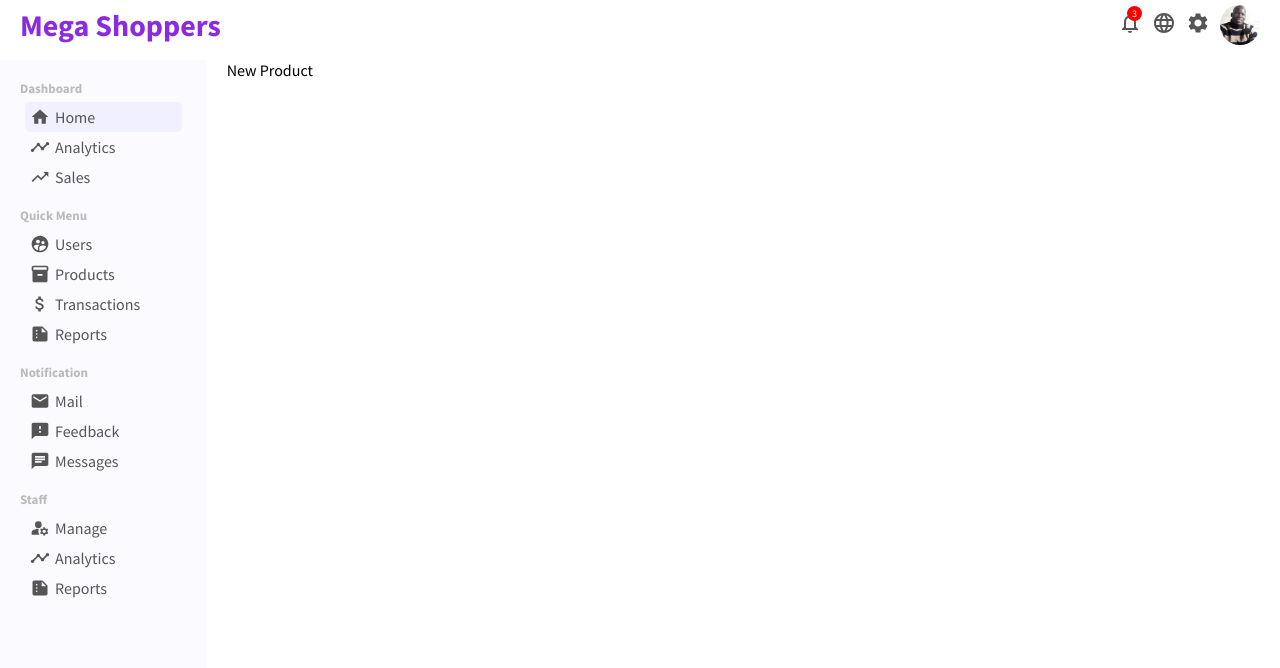
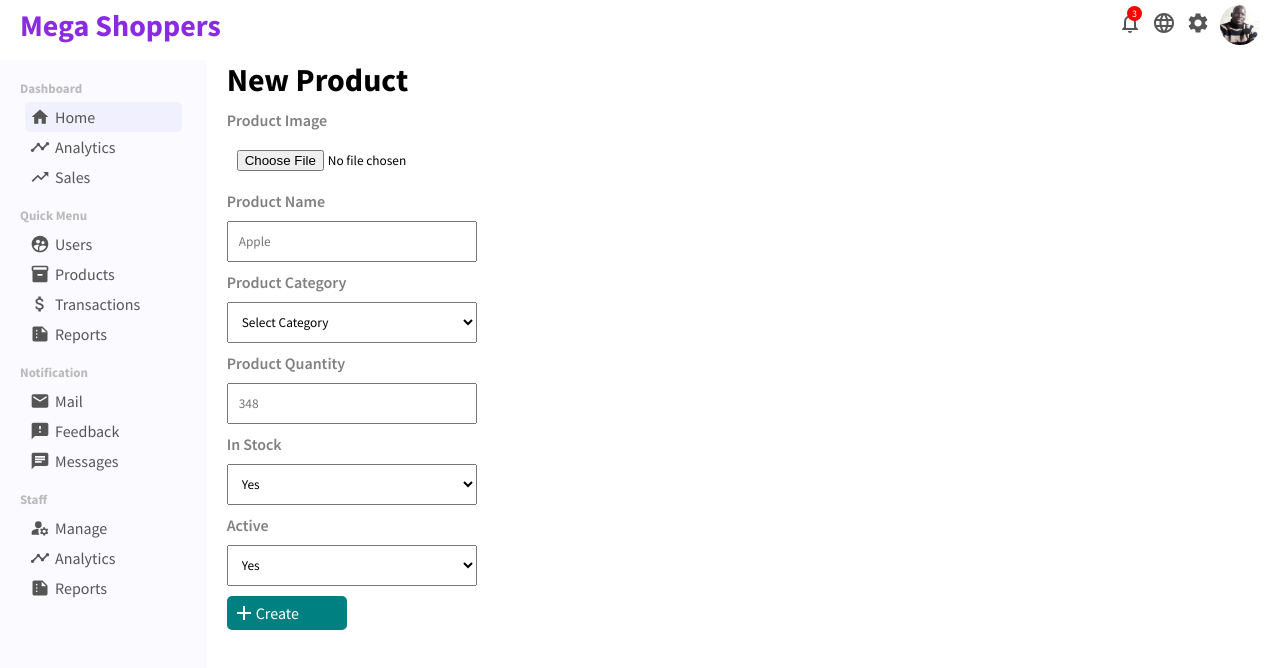
Before and after one commit to Jokmonsimon/react-admin-dashboard, a React (Create React App) app: page /addNewProduct in a window 1280 px wide. Shown: the top 668 px of the page. Built offline with nearby package versions, Linux system fonts and the light colour scheme.

Commit message:
New Update

```diff
--- a/src/pages/newProduct/NewProduct.jsx
+++ b/src/pages/newProduct/NewProduct.jsx
@@ -1,5 +1,61 @@
 import "./NewProduct.css";
+import { Add } from "@mui/icons-material";
 
 export default function NewProduct() {
-  return <div className="new-product">New Product</div>;
+  return (
+    <div className="new-product">
+      <h1 className="new-product-title">New Product</h1>
+      <form className="add-product-form">
+        <div className="add-product-item">
+          <label>Product Image</label>
+          <input type="file" id="file" />
+        </div>
+        <div className="add-product-item">
+          <label>Product Name</label>
+          <input type="text" placeholder="Apple" />
+        </div>
+        <div className="add-product-item">
+          <label>Product Category</label>
+          <select name="inStock" id="idStock">
+            <option selected disabled>
+              Select Category
+            </option>
+            <option value="cereals">Cereals</option>
+            <option value="detergents">Detergents</option>
+            <option value="fruits">Fruits</option>
+            <option value="gifts">Gifts</option>
+            <option value="hardDrinks">Hard Drinks</option>
+            <option value="pestTrees">Pest Trees</option>
+            <option value="toiletTress">Toilet Tress</option>
+            <option value="softDrinks">Soft Drinks</option>
+            <option value="spices">Spices</option>
+            <option value="staionaries">Stationaries</option>
+          </select>
+        </div>
+        <div className="add-product-item">
+          <label>Product Quantity</label>
+          <input type="number" placeholder="348" />
+        </div>
+        <div className="add-product-item">
+          <label>In Stock</label>
+          <select name="inStock" id="idStock">
+            <option value="yes">Yes</option>
+            <option value="no">No</option>
+          </select>
+        </div>
+        <div className="add-product-item">
+          <label>Active</label>
+          <select name="active" id="active">
+            <option value="yes">Yes</option>
+            <option value="no">No</option>
+          </select>
+        </div>
+
+        <button className="add-product-button">
+          <Add />
+          Create
+        </button>
+      </form>
+    </div>
+  );
 }
```
